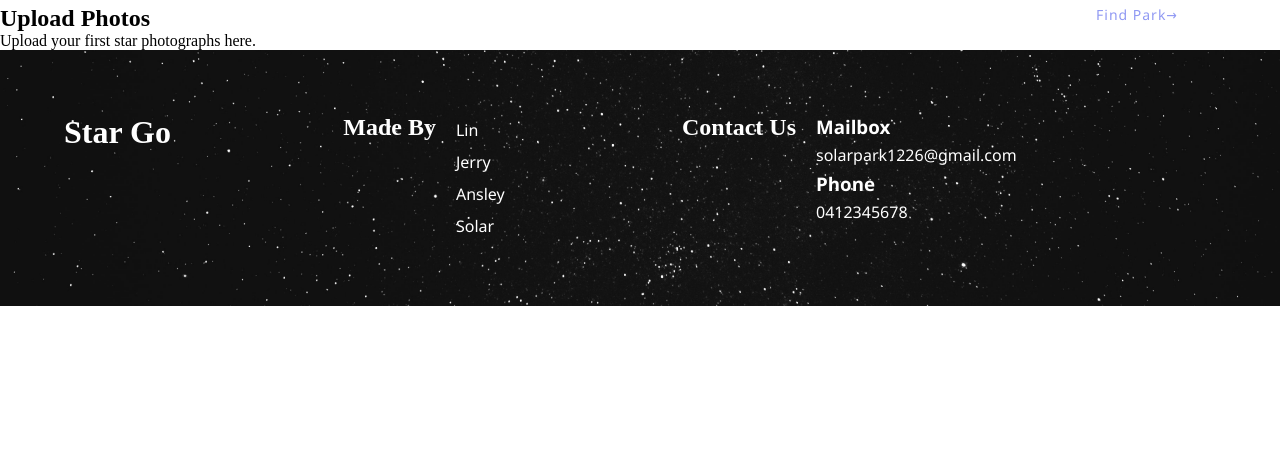
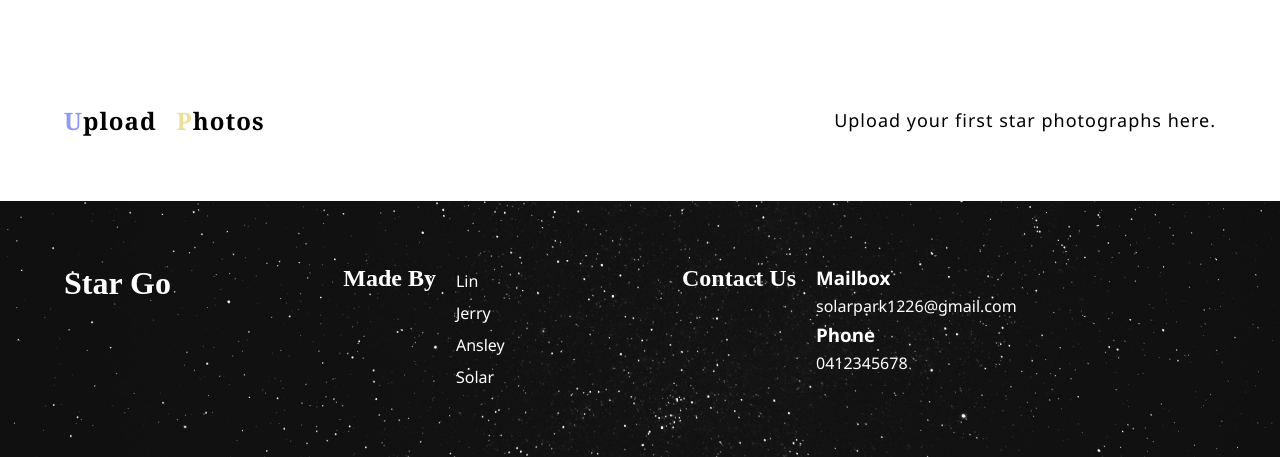
Before and after one commit to Ingemar28/final_project, a PHP site: page / in a window 1280 px wide. Shown: the part 1511-1968 px from the top of the page. Before the commit the page ends 1817 px from the top, so only its background shows below. Run offline with PHP 8.4, Linux system fonts and the light colour scheme.

Commit message:
Title colour

```diff
--- a/css/style.css
+++ b/css/style.css
@@ -267,72 +314,40 @@ header {
     right: 5%;
 }
 
-/* #features .category-brief .btn:hover {
-	background-color: rgb(255, 255, 255);
-	color: #000000;
-} */
+/* Upload Photo */
 
-/* #features .cta-button {
-	padding: 5%;
+#upload-photos {
+	margin: 5% 5%;
 }
 
-#features .cta-button a {
-	background-color:rgb(0, 0, 0);
-	padding: 10px 20px;
-	border-radius: 5px;
-	text-decoration: none;
-	color: rgb(255, 255, 255);
-	font-family: var(--button-font);
-	transition: 0.5s;
-	letter-spacing: 1px;
+#upload-photos .title {
+    padding: 5% 2% 0 0;
+    display: flex;
+    align-items: center;
+    justify-content: flex-start;
 }
 
-#features .cta-button a:hover {
-	background-color:rgb(255, 255, 255);
-	padding: 15px 30px;
-	color: rgb(0, 0, 0);
-} */
-
-/* Slideshow's buttons */
-
-/* .prev {
-	cursor: pointer;
-	position: absolute;
-	top: 50%;
-	left: 0%;
-	width: auto;
-	padding: 16px;
-	margin-top: -22px;
-	color: white;
-	font-weight: bold;
-	font-size: 30px;
-	transition: 0.6s ease;
-	border-radius: 0 3px 3px 0;
-	user-select: none;
-	background-color: rgb(255, 255, 255, 0.3)
+#upload-photos h2 {
+	font-family: var(--title-font);
+	letter-spacing: 1px;
+    padding-right: 20px;
 }
 
-.next {
-	cursor: pointer;
-	position: absolute;
-	top: 50%;
-	right:0%;
-	width: auto;
-	padding: 16px;
-	margin-top: -22px;
-	color: white;
-	font-weight: bold;
-	font-size: 30px;
-	transition: 0.6s ease;
-	border-radius: 3px 0 0 3px;
-	user-select: none;
-	background-color: rgb(255, 255, 255, 0.3)
+#upload-photos h2:first-child::first-letter {
+    color: var(--starGo-blue);
 }
 
-.prev:hover, .next:hover {
-	background-color: white;
-	color: black;
-} */
+#upload-photos h2:nth-child(2)::first-letter {
+    color: var(--starGo-yellow);
+}
+
+#upload-photos p {
+	font-family: var(--button-font);
+    font-size: 18px;
+    letter-spacing: 1px;
+    position: absolute;
+    right:5%;
+}
 
 /* Page-Mission */
 
--- a/index.html
+++ b/index.html
@@ -63,9 +63,16 @@
 
         <section id="popular-photos">
 
-            <h2>Popular Photos</h2>
+            <div class="title">
 
-            <p>Today's Top Community Photography Showcase is here.</p>
+                <h2>Popular</h2>
+
+                <h2>Photos</h2>
+
+                <p>Today's Top Community Photography Showcase is here.</p>
+
+            </div>
+
 
             <div>
 
@@ -135,9 +142,16 @@
 
         <section id="popular-parks">
 
-            <h2>Popular Parks</h2>
+            <div class="title">
 
-            <p>Here are recommendations for popular stargazing parks.</p>
+                <h2>Popular</h2>
+
+                <h2>Parks</h2>
+
+                <p>Here are recommendations for popular stargazing parks.</p>
+
+            </div>
+
 
             <div>
 
@@ -227,11 +241,17 @@
 
         </section>
 
-        <section id="upload-photo">
+        <section id="upload-photos">
 
-            <h2>Upload Photos</h2>
+            <div class="title">
 
-            <p>Upload your first star photographs here.</p>
+                <h2>Upload</h2>
+
+                <h2>Photos</h2>
+
+                <p>Upload your first star photographs here.</p>
+
+            </div>
 
         </section>
 
```
Also changed, not shown: other parts of css/style.css (+54 -6 lines), find_park.html (+7 -2 lines).
